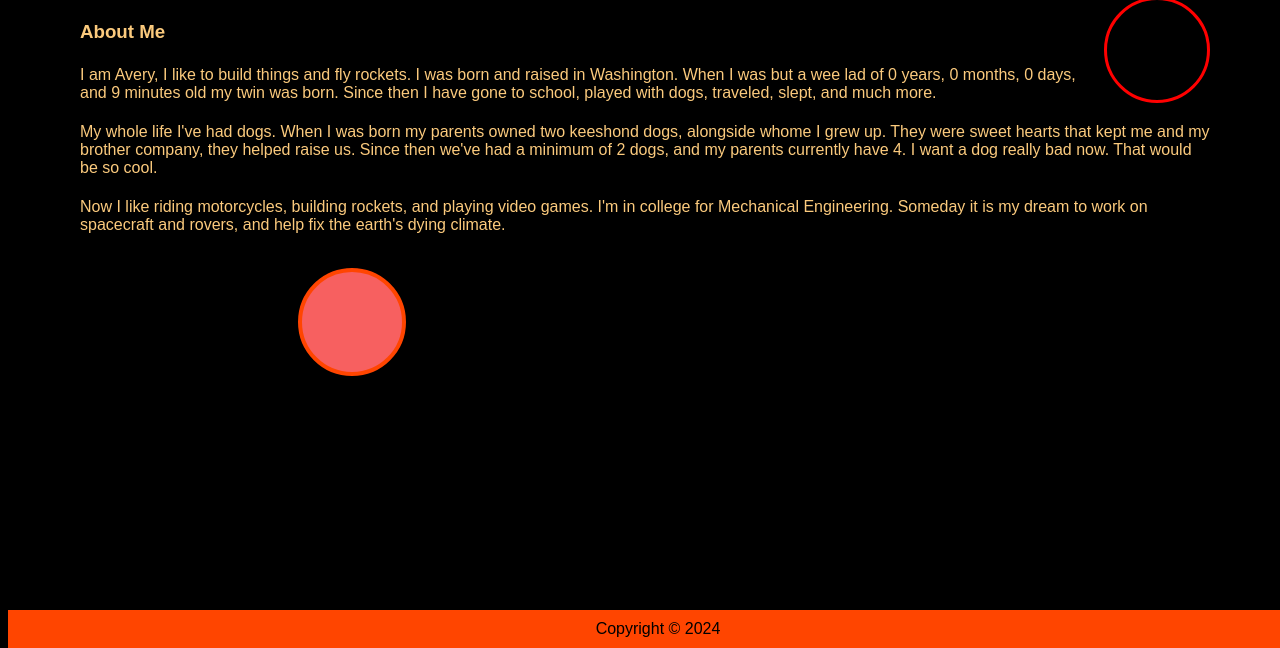
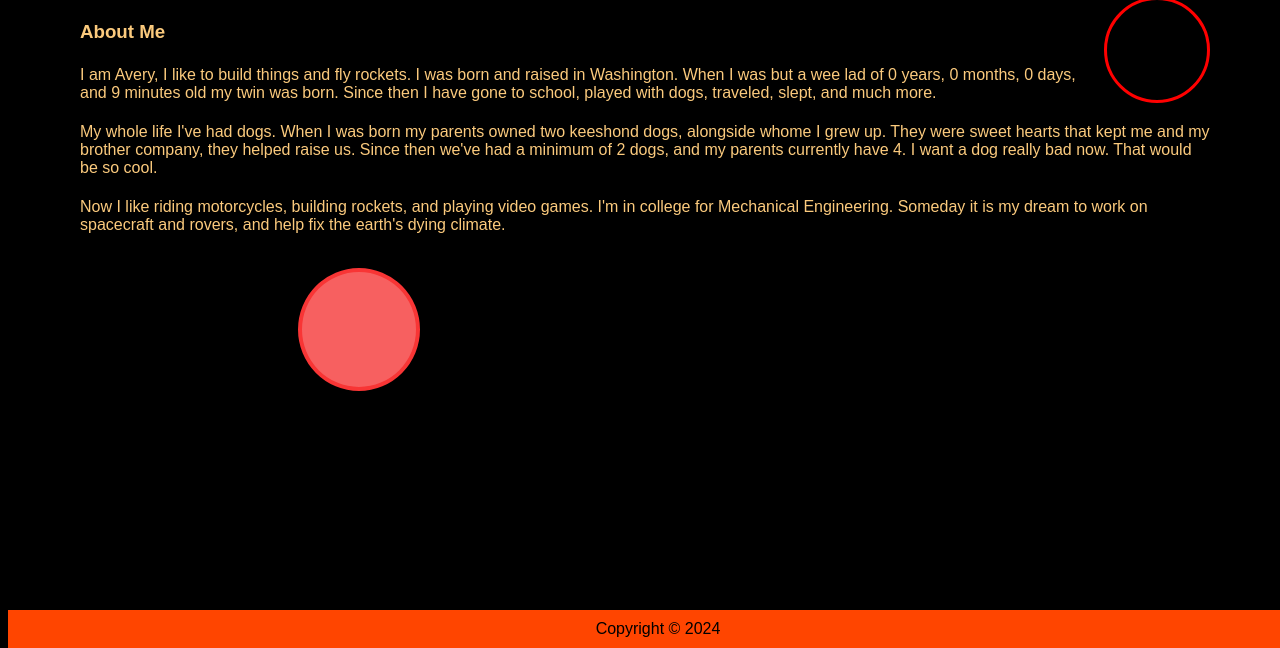
Before and after one commit to TeamRocketGrunt/Personal-Website, a plain HTML site: page index.html in a window 1280 px wide. Shown: the part 228-876 px from the top of the page. Drawn offline with Linux system fonts and the light colour scheme; a script that the page names is missing.

Commit message:
Update ring styling

```diff
--- a/index.css
+++ b/index.css
@@ -137,11 +137,11 @@ button {
 
 
 .rings {
-    height: 100px;
-    width: 100px;
+    height: 115px;
+    width: 114px;
     border-width: 4px;
     background-color: rgb(247, 96, 96);
-    border-color: orangered;
+    border-color: rgb(248, 53, 53);
     border-style: solid;
     border-radius: 50%;
     display: inline-flex;
```
